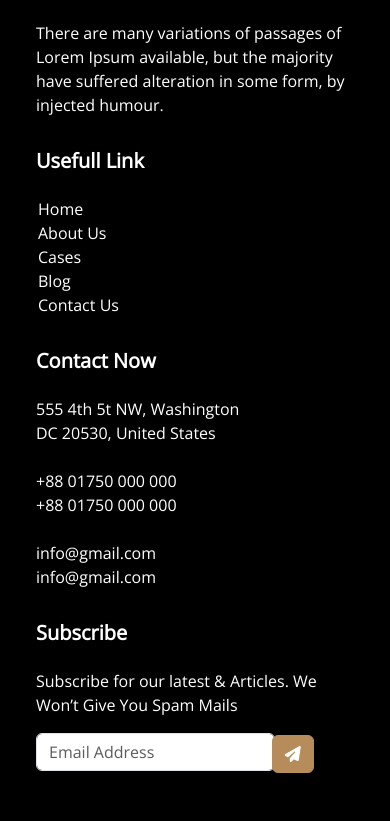
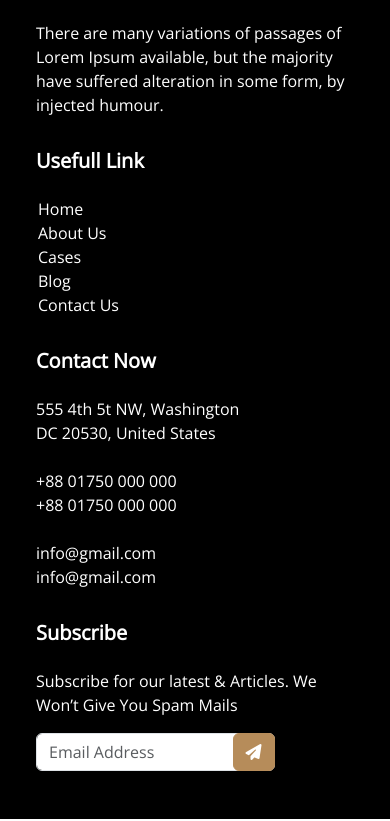
Before and after one commit to MdHasibulHasan1/assignment_03, a plain HTML site: page index.html in a window 390 px wide. Shown: the part 6025-6846 px from the top of the page. Drawn offline with nearby package versions, Linux system fonts and the light colour scheme.

Commit message:
made footer section btn responsive

```diff
--- a/css/styles.css
+++ b/css/styles.css
@@ -39,6 +39,7 @@ footer div li{
     list-style: none;
     margin-left: -30px;
 }
+/*
 footer form button{
     margin-left: -7px;
-}
+} */
--- a/index.html
+++ b/index.html
@@ -350,10 +350,9 @@
             <div class="col-md-4 mt-3">
                 <h5 class="mb-4 fw-semibold mt-0">Subscribe</h5>
                 <p>Subscribe for our latest & Articles. We Won’t Give You Spam Mails</p>
-                <form action="">
+                <form class="position-relative d-inline" action="">
                     <input type="email" class="form-control w-75 d-inline"ari a-label="Sizing example input" aria-describedby="inputGroup-sizing-lg" placeholder="Email Address">
-
-                    <button type="button" class="btn btn-primary " ><i class="fa-solid fa-paper-plane"></i></button>
+                    <button type="button" class="btn btn-primary position-absolute end-0" ><i class="fa-solid fa-paper-plane"></i></button>
                 </form>
             </div>
 
```
